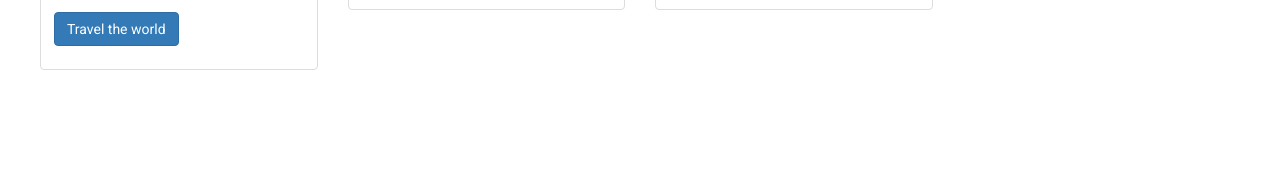
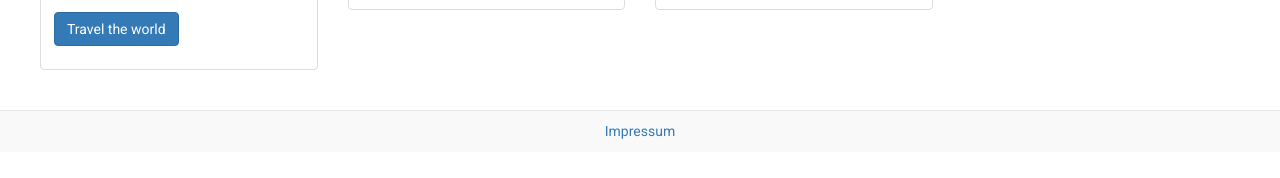
Before and after one commit to vcp-scoutlab/vcp-scoutlab.github.io, a Jekyll site: the page built from scoutlab-2017/index.md, in a window 1280 px wide. Shown: the part 526-704 px from the top of the page. Built offline with Jekyll 4.4.1, drawn with Linux system fonts in a browser that asks for light colours.

Commit message:
neuer footer mit link zum impressum

```diff
--- a/_layouts/default.html
+++ b/_layouts/default.html
@@ -51,6 +51,11 @@
       {{ content }}
 
     </div>
+
+    <footer class="footer">
+          <p><a href="{{ site.baseurl}}/impressum/">Impressum</a></p>
+        </footer>
+
     <!-- jQuery (necessary for Bootstrap's JavaScript plugins) -->
     <script src="https://ajax.googleapis.com/ajax/libs/jquery/1.12.4/jquery.min.js"></script>
     <!-- Latest compiled and minified JavaScript -->
--- a/css/custom.css
+++ b/css/custom.css
@@ -136,3 +136,17 @@ img.brand {
 img.vcp-thumb {
   height: 200px;
 }
+
+/*
+ * Footer
+ */
+.footer {
+  padding: 1rem 0;
+  color: #999;
+  text-align: center;
+  background-color: #f9f9f9;
+  border-top: .05rem solid #e5e5e5;
+}
+.footer p:last-child {
+  margin-bottom: 0;
+}
```
